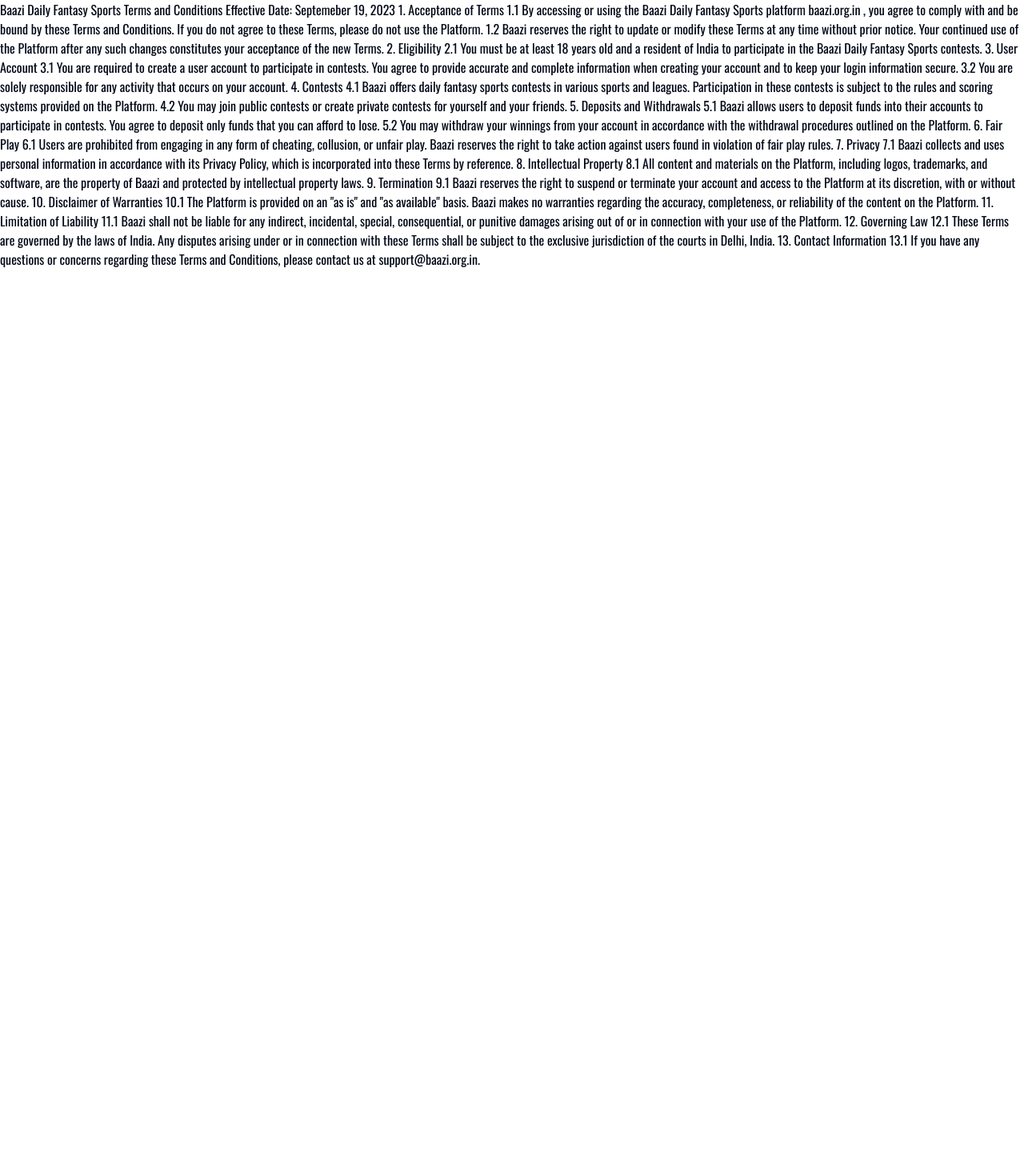
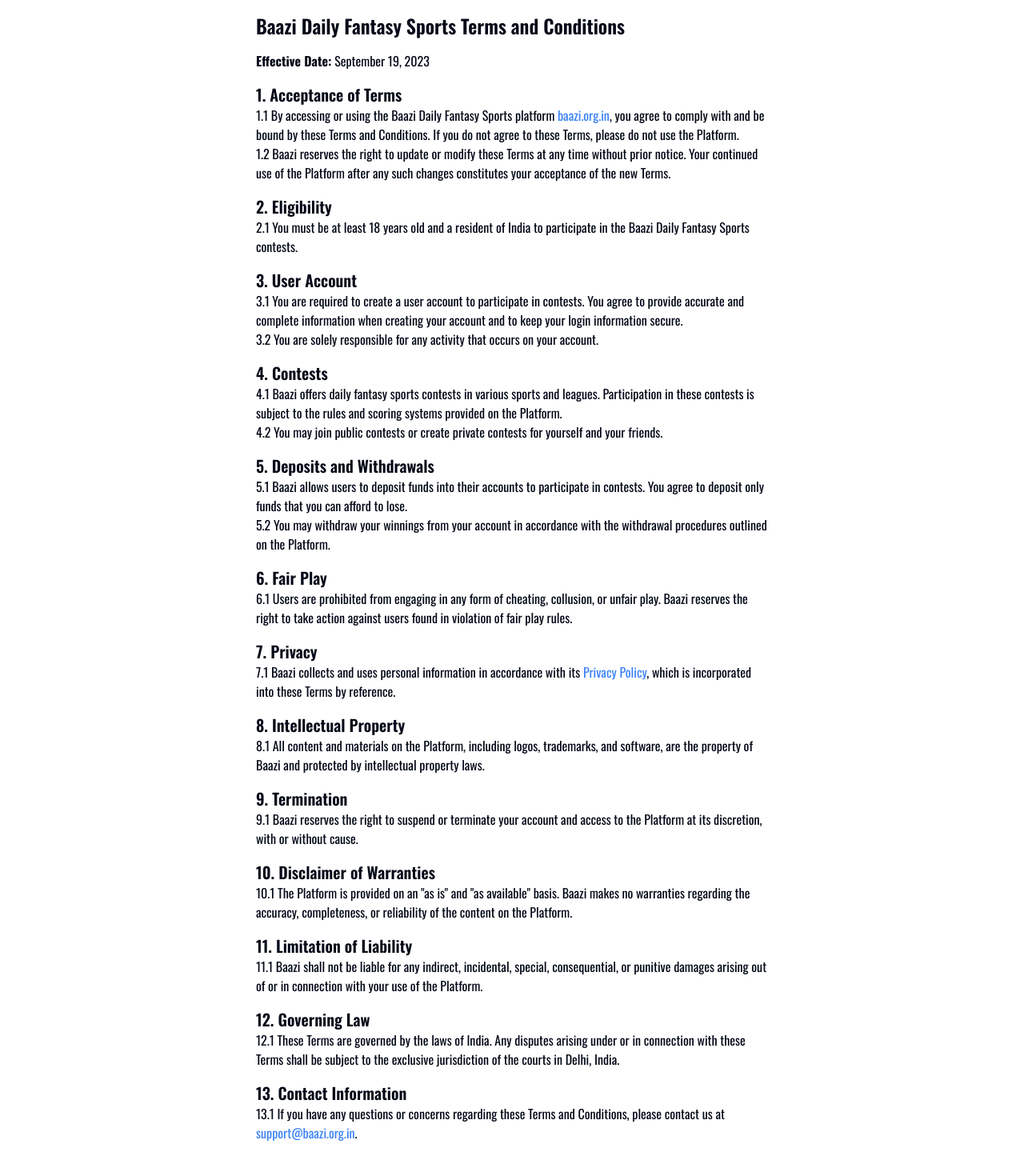
Before and after one commit to rs545837/baaziNext, a Next.js app: page /TermsAndConditions in a window 1280 px wide. Shown: the whole page at 80% size. Before the commit the page ends 800 px from the top, so only its background shows below. Built offline with nearby package versions, Linux system fonts and the light colour scheme; no server answers.

Commit message:
Privacy and Terms

```diff
--- /dev/null
+++ b/app/PrivacyPolicy/page.tsx
@@ -0,0 +1,79 @@
+import React from 'react';
+
+const PrivacyPolicy = () => {
+  return (
+    <div className="max-w-2xl mx-auto p-4">
+      <h1 className="text-2xl font-semibold mb-4">
+        Privacy Policy
+      </h1>
+
+      <p>
+        Effective Date: September 19, 2023
+      </p>
+
+      <section className="mb-4">
+        <h2 className="text-xl font-semibold mt-4">1. Introduction</h2>
+        <p>
+          Welcome to Baazi ("we," "us," "our," or "Baazi"). At Baazi, we are dedicated to protecting your privacy and ensuring the security of your personal information. This Privacy Policy outlines how we collect, utilize, disclose, and safeguard your personal information when you use our DFS platform, website, mobile applications, products, and services (collectively, the "Services").
+        </p>
+        <p>
+          By accessing or utilizing our Services, you consent to the practices described in this Privacy Policy. If you do not agree with our practices, please refrain from using our Services.
+        </p>
+      </section>
+
+      <section className="mb-4">
+        <h2 className="text-xl font-semibold">2. Information We Collect</h2>
+        <p>
+          We may collect the following categories of personal information from you when you engage with our Services:
+        </p>
+        <ul className="list-disc list-inside pl-4">
+          <li>Contact Information: Such as your name, email address, and phone number.</li>
+          <li>Account Information: Including your username and password.</li>
+          <li>Demographic Information: Such as your age, gender, and location.</li>
+          <li>Payment Information: For processing transactions and payments.</li>
+          <li>Usage Information: Including your browsing history and interactions with our Services.</li>
+          <li>User Content: Such as comments, reviews, and posts.</li>
+        </ul>
+      </section>
+
+      <section className="mb-4">
+        <h2 className="text-xl font-semibold">3. How We Use Your Information</h2>
+        <p>
+          We may utilize your personal information for various purposes, including but not limited to:
+        </p>
+        <ul className="list-disc list-inside pl-4">
+          <li>Providing, maintaining, and enhancing our DFS Services.</li>
+          <li>Processing transactions and facilitating payments.</li>
+          <li>Communicating with you, including responding to your inquiries.</li>
+          <li>Personalizing and optimizing your experience with our Services.</li>
+          <li>Sending you updates, promotions, and marketing materials.</li>
+          <li>Conducting research, analytics, and surveys.</li>
+        </ul>
+      </section>
+
+      <section className="mb-4">
+        <h2 className="text-xl font-semibold">4. Sharing Your Information</h2>
+        <p>
+          We may share your personal information under the following circumstances:
+        </p>
+        <ul className="list-disc list-inside pl-4">
+          <li>With your explicit consent.</li>
+          <li>With trusted service providers who assist us in operating our Services.</li>
+          <li>To comply with legal obligations.</li>
+          <li>In connection with a merger, acquisition, or sale of our assets.</li>
+        </ul>
+      </section>
+
+      {/* Continue adding more sections with content and styles... */}
+
+      <section className="mb-4">
+        <h2 className="text-xl font-semibold">9. Contact Us</h2>
+        <p>
+          If you have any questions or concerns regarding this Privacy Policy, please contact us at <a href="mailto:support@baazi.org.in" className="text-blue-500">support@baazi.org.in</a>.
+        </p>
+      </section>
+    </div>
+  );
+};
+
+export default PrivacyPolicy;
--- a/app/TermsAndConditions/page.tsx
+++ b/app/TermsAndConditions/page.tsx
@@ -1,75 +1,164 @@
-import React from 'react'
+import React from 'react';
 
-const TermsAndCond = () => {
+const TermsAndConditions = () => {
   return (
-    <div>
-Baazi Daily Fantasy Sports Terms and Conditions
+    <div className="max-w-2xl mx-auto p-4">
+      <h1 className="text-2xl font-semibold mb-4">
+        Baazi Daily Fantasy Sports Terms and Conditions
+      </h1>
 
-Effective Date: Septemeber 19, 2023
+      <p className="mb-4">
+        <strong>Effective Date:</strong> September 19, 2023
+      </p>
 
-1. Acceptance of Terms
+      <section className="mb-4">
+        <h2 className="text-xl font-semibold">1. Acceptance of Terms</h2>
+        <p>
+          1.1 By accessing or using the Baazi Daily Fantasy Sports platform{' '}
+          <a href="https://baazi.org.in" className="text-blue-500">
+            baazi.org.in
+          </a>
+          , you agree to comply with and be bound by these Terms and Conditions.
+          If you do not agree to these Terms, please do not use the Platform.
+        </p>
+        <p>
+          1.2 Baazi reserves the right to update or modify these Terms at any
+          time without prior notice. Your continued use of the Platform after
+          any such changes constitutes your acceptance of the new Terms.
+        </p>
+      </section>
 
-1.1 By accessing or using the Baazi Daily Fantasy Sports platform baazi.org.in , you agree to comply with and be bound by these Terms and Conditions. If you do not agree to these Terms, please do not use the Platform.
+      <section className="mb-4">
+        <h2 className="text-xl font-semibold">2. Eligibility</h2>
+        <p>
+          2.1 You must be at least 18 years old and a resident of India to
+          participate in the Baazi Daily Fantasy Sports contests.
+        </p>
+      </section>
 
-1.2 Baazi reserves the right to update or modify these Terms at any time without prior notice. Your continued use of the Platform after any such changes constitutes your acceptance of the new Terms.
+      <section className="mb-4">
+        <h2 className="text-xl font-semibold">3. User Account</h2>
+        <p>
+          3.1 You are required to create a user account to participate in
+          contests. You agree to provide accurate and complete information when
+          creating your account and to keep your login information secure.
+        </p>
+        <p>
+          3.2 You are solely responsible for any activity that occurs on your
+          account.
+        </p>
+      </section>
 
-2. Eligibility
+      <section className="mb-4">
+        <h2 className="text-xl font-semibold">4. Contests</h2>
+        <p>
+          4.1 Baazi offers daily fantasy sports contests in various sports and
+          leagues. Participation in these contests is subject to the rules and
+          scoring systems provided on the Platform.
+        </p>
+        <p>
+          4.2 You may join public contests or create private contests for
+          yourself and your friends.
+        </p>
+      </section>
 
-2.1 You must be at least 18 years old and a resident of India to participate in the Baazi Daily Fantasy Sports contests.
+      <section className="mb-4">
+        <h2 className="text-xl font-semibold">5. Deposits and Withdrawals</h2>
+        <p>
+          5.1 Baazi allows users to deposit funds into their accounts to
+          participate in contests. You agree to deposit only funds that you can
+          afford to lose.
+        </p>
+        <p>
+          5.2 You may withdraw your winnings from your account in accordance
+          with the withdrawal procedures outlined on the Platform.
+        </p>
+      </section>
 
-3. User Account
+      <section className="mb-4">
+        <h2 className="text-xl font-semibold">6. Fair Play</h2>
+        <p>
+          6.1 Users are prohibited from engaging in any form of cheating,
+          collusion, or unfair play. Baazi reserves the right to take action
+          against users found in violation of fair play rules.
+        </p>
+      </section>
 
-3.1 You are required to create a user account to participate in contests. You agree to provide accurate and complete information when creating your account and to keep your login information secure.
+      <section className="mb-4">
+        <h2 className="text-xl font-semibold">7. Privacy</h2>
+        <p>
+          7.1 Baazi collects and uses personal information in accordance with
+          its{' '}
+          <a
+            href="#"
+            className="text-blue-500"
+          >
+            Privacy Policy
+          </a>
+          , which is incorporated into these Terms by reference.
+        </p>
+      </section>
 
-3.2 You are solely responsible for any activity that occurs on your account.
+      <section className="mb-4">
+        <h2 className="text-xl font-semibold">8. Intellectual Property</h2>
+        <p>
+          8.1 All content and materials on the Platform, including logos,
+          trademarks, and software, are the property of Baazi and protected by
+          intellectual property laws.
+        </p>
+      </section>
 
-4. Contests
+      <section className="mb-4">
+        <h2 className="text-xl font-semibold">9. Termination</h2>
+        <p>
+          9.1 Baazi reserves the right to suspend or terminate your account and
+          access to the Platform at its discretion, with or without cause.
+        </p>
+      </section>
 
-4.1 Baazi offers daily fantasy sports contests in various sports and leagues. Participation in these contests is subject to the rules and scoring systems provided on the Platform.
+      <section className="mb-4">
+        <h2 className="text-xl font-semibold">10. Disclaimer of Warranties</h2>
+        <p>
+          10.1 The Platform is provided on an "as is" and "as available" basis.
+          Baazi makes no warranties regarding the accuracy, completeness, or
+          reliability of the content on the Platform.
+        </p>
+      </section>
 
-4.2 You may join public contests or create private contests for yourself and your friends.
+      <section className="mb-4">
+        <h2 className="text-xl font-semibold">11. Limitation of Liability</h2>
+        <p>
+          11.1 Baazi shall not be liable for any indirect, incidental, special,
+          consequential, or punitive damages arising out of or in connection
+          with your use of the Platform.
+        </p>
+      </section>
 
-5. Deposits and Withdrawals
+      <section className="mb-4">
+        <h2 className="text-xl font-semibold">12. Governing Law</h2>
+        <p>
+          12.1 These Terms are governed by the laws of India. Any disputes
+          arising under or in connection with these Terms shall be subject to
+          the exclusive jurisdiction of the courts in Delhi, India.
+        </p>
+      </section>
 
-5.1 Baazi allows users to deposit funds into their accounts to participate in contests. You agree to deposit only funds that you can afford to lose.
+      <section className="mb-4">
+        <h2 className="text-xl font-semibold">13. Contact Information</h2>
+        <p>
+          13.1 If you have any questions or concerns regarding these Terms and
+          Conditions, please contact us at{' '}
+          <a
+            href="mailto:support@baazi.org.in"
+            className="text-blue-500"
+          >
+            support@baazi.org.in
+          </a>
+          .
+        </p>
+      </section>
+    </div>
+  );
+};
 
-5.2 You may withdraw your winnings from your account in accordance with the withdrawal procedures outlined on the Platform.
-
-6. Fair Play
-
-6.1 Users are prohibited from engaging in any form of cheating, collusion, or unfair play. Baazi reserves the right to take action against users found in violation of fair play rules.
-
-7. Privacy
-
-7.1 Baazi collects and uses personal information in accordance with its Privacy Policy, which is incorporated into these Terms by reference.
-
-8. Intellectual Property
-
-8.1 All content and materials on the Platform, including logos, trademarks, and software, are the property of Baazi and protected by intellectual property laws.
-
-9. Termination
-
-9.1 Baazi reserves the right to suspend or terminate your account and access to the Platform at its discretion, with or without cause.
-
-10. Disclaimer of Warranties
-
-10.1 The Platform is provided on an &quot;as is&quot; and &quot;as available&quot; basis. Baazi makes no warranties regarding the accuracy, completeness, or reliability of the content on the Platform.
-
-11. Limitation of Liability
-
-11.1 Baazi shall not be liable for any indirect, incidental, special, consequential, or punitive damages arising out of or in connection with your use of the Platform.
-
-12. Governing Law
-
-12.1 These Terms are governed by the laws of India. Any disputes arising under or in connection with these Terms shall be subject to the exclusive jurisdiction of the courts in Delhi, India.
-
-13. Contact Information
-
-13.1 If you have any questions or concerns regarding these Terms and Conditions, please contact us at support@baazi.org.in.
-
-
-    </div>
-  )
-}
-
-export default TermsAndCond
+export default TermsAndConditions;
--- a/config/site.ts
+++ b/config/site.ts
@@ -6,9 +6,9 @@
   footer: [
     { name: "Home", href: "/" },
     { name: "About", href: "/" },
-    { name: "Terms & Conditions", href: "/TermsAndCond" },
+    { name: "Terms & Conditions", href: "/TermsAndConditions" },
     { name: "Contact Us", href: "/contact-us" },
-    { name: "Privacy Policy", href: "#" },
+    { name: "Privacy Policy", href: "/PrivacyPolicy" },
     { name: "FAQ", href: "/faq" },
   ],
 }
--- a/middleware.ts
+++ b/middleware.ts
@@ -4,7 +4,7 @@
 // Please edit this to allow other routes to be public as needed.
 // See https://clerk.com/docs/references/nextjs/auth-middleware for more information about configuring your middleware
 export default authMiddleware({
-    publicRoutes: ['/', '/faq','/contact-us', 'api/webhooks'],
+    publicRoutes: ['/', '/faq','/contact-us', 'api/webhooks', '/TermsAndConditions'],
 });
 
 export const config = {
```
